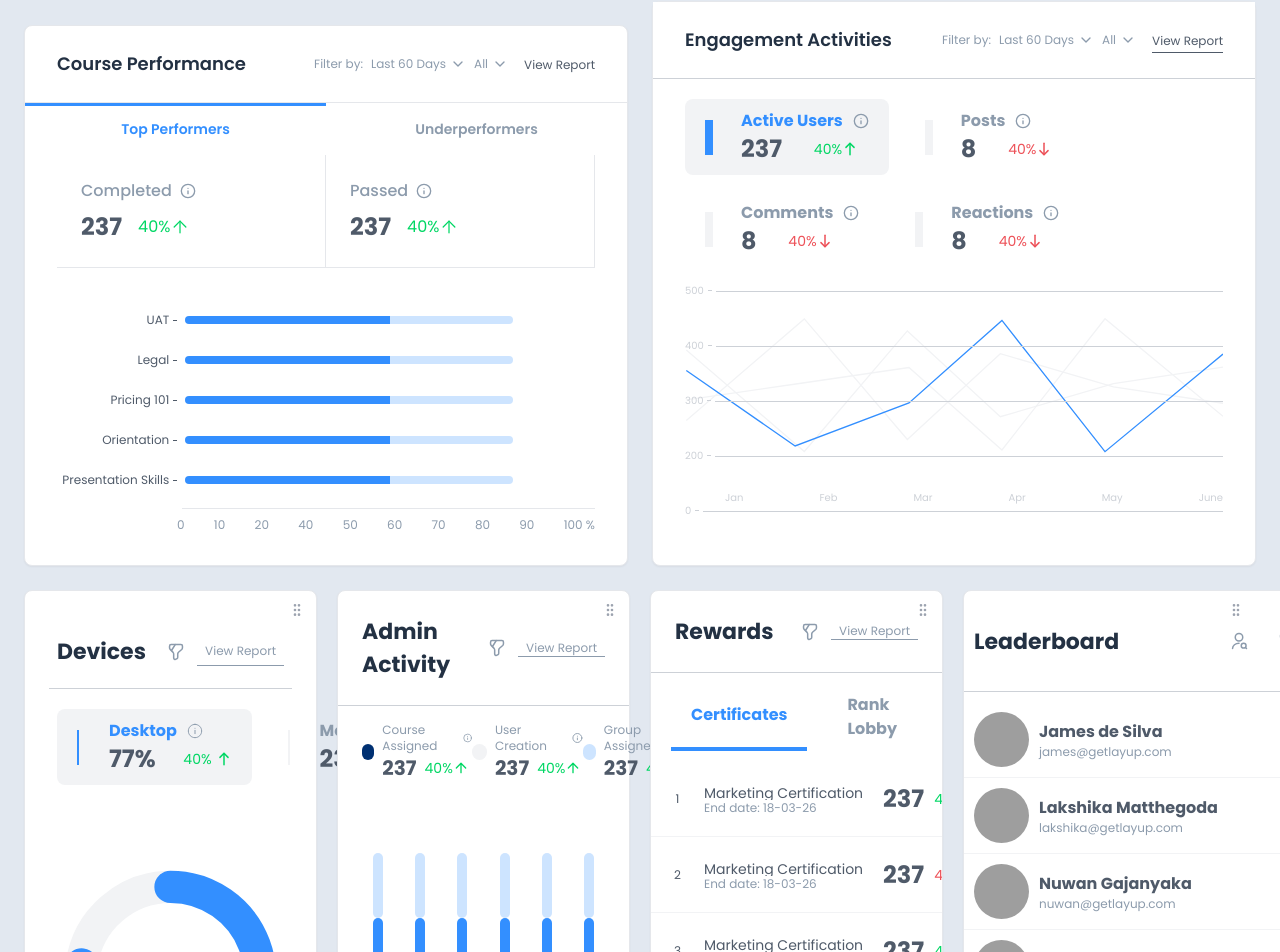
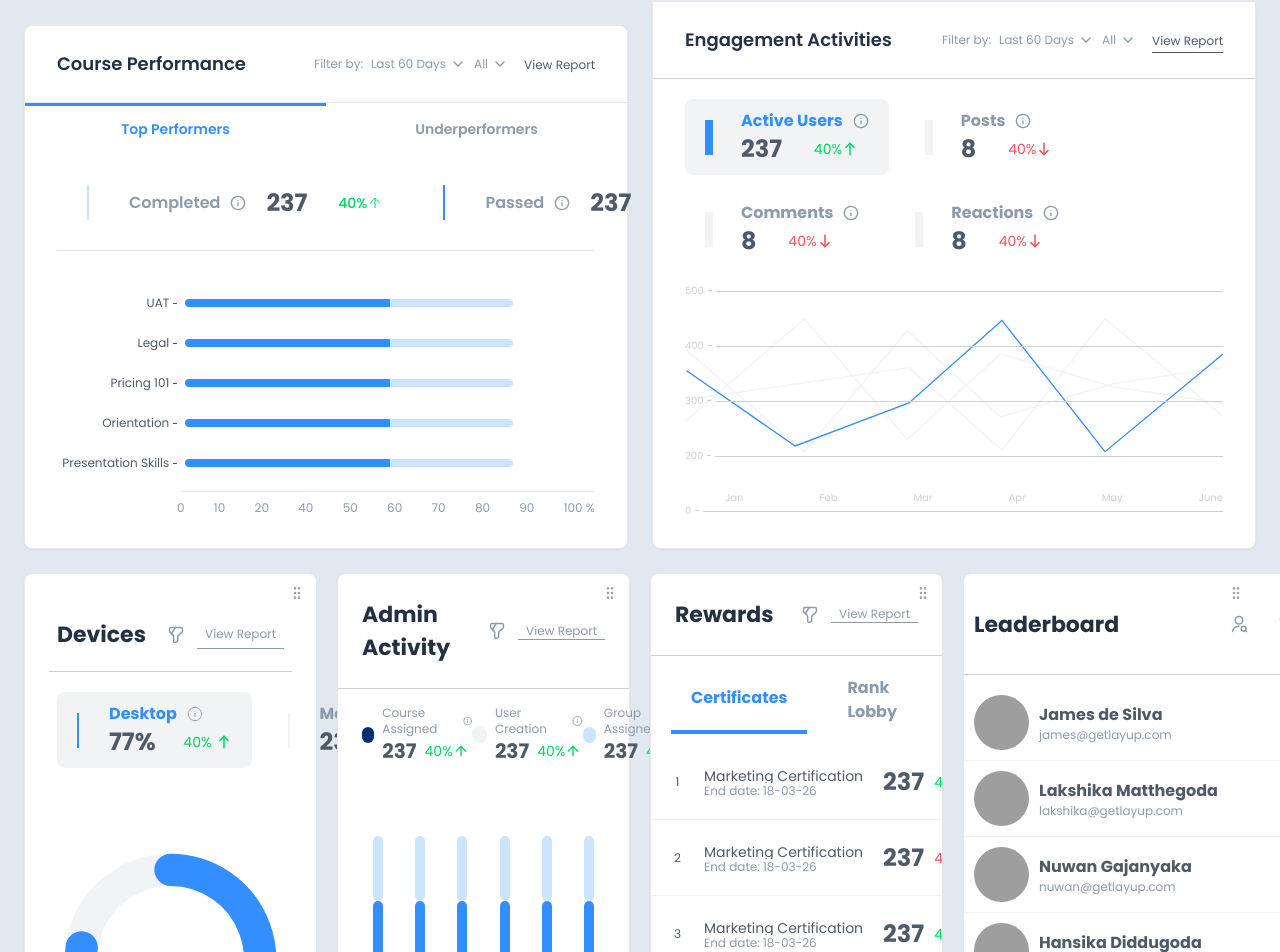
Before and after one commit to Dinnerli/dashboardprototype, a React (Vite) app: page / in a window 1280 px wide. Shown: the part 905-1857 px from the top of the page. Built offline with nearby package versions, Linux system fonts and the light colour scheme; grey boxes are pictures that could not be loaded.

Commit message:
Refactor CoursePerformanceCard component
Refactor the CoursePerformanceCard component to match the new design.

```diff
--- a/src/components/dashboard/CoursePerformanceCard.tsx
+++ b/src/components/dashboard/CoursePerformanceCard.tsx
@@ -34,11 +34,11 @@ const CourseBar = ({ name, completedPercentage, inProgressPercentage }: CourseBa
 
 const StatIndicator = ({ value, isPositive }: { value: string, isPositive: boolean }) => {
   return (
-    <div className="flex items-center justify-end">
-      <span className="text-sm md:text-base text-[#00D764]">
+    <div className="flex items-center justify-end w-[66px]">
+      <span className="text-sm text-[#00D764] font-medium">
         {value}
       </span>
-      <ArrowUp className="w-4 h-4 md:w-5 md:h-5 text-[#00D764]" stroke="#00D764" strokeWidth={1.5} />
+      <ArrowUp className="w-4 h-4 text-[#00D764]" stroke="#00D764" strokeWidth={1.5} />
     </div>
   );
 };
@@ -56,17 +56,24 @@ const ActivityStat = ({
   isActive: boolean;
   icon?: React.ReactNode;
 }) => {
+  const borderColor = isActive ? "#338FFF" : "#CDE4FF";
+
   return (
-    <div className="flex flex-col items-start gap-1 relative p-6 border-r border-[#E5E7EB] w-1/2">
-      <div className="flex items-center gap-2 mb-1">
-        <span className="text-base text-[#8C9BAC] font-medium">
-          {title}
-        </span>
-        <Info className="w-4 h-4 text-[#8C9BAC]" />
+    <div className="flex items-center gap-5 p-5 flex-1">
+      <div className="flex p-2.5 flex-col justify-center items-center">
+        <div className="w-[2px] h-[35px]" style={{ backgroundColor: borderColor }}></div>
       </div>
-      <div className="flex items-center gap-4">
-        <span className="text-2xl font-bold text-[#4F5A69]">{value}</span>
-        <StatIndicator value={percentage} isPositive={true} />
+      <div className="flex w-full items-center">
+        <div className="flex px-2.5 items-center gap-2.5 flex-1">
+          <span className="text-base text-[#8C9BAC] font-semibold">
+            {title}
+          </span>
+          <Info className="w-4 h-4 text-[#8C9BAC]" />
+        </div>
+        <div className="flex px-2.5 justify-end items-center gap-2.5 flex-1">
+          <span className="text-2xl font-bold text-[#4F5A69]">{value}</span>
+          <StatIndicator value={percentage} isPositive={true} />
+        </div>
       </div>
     </div>
   );
```
